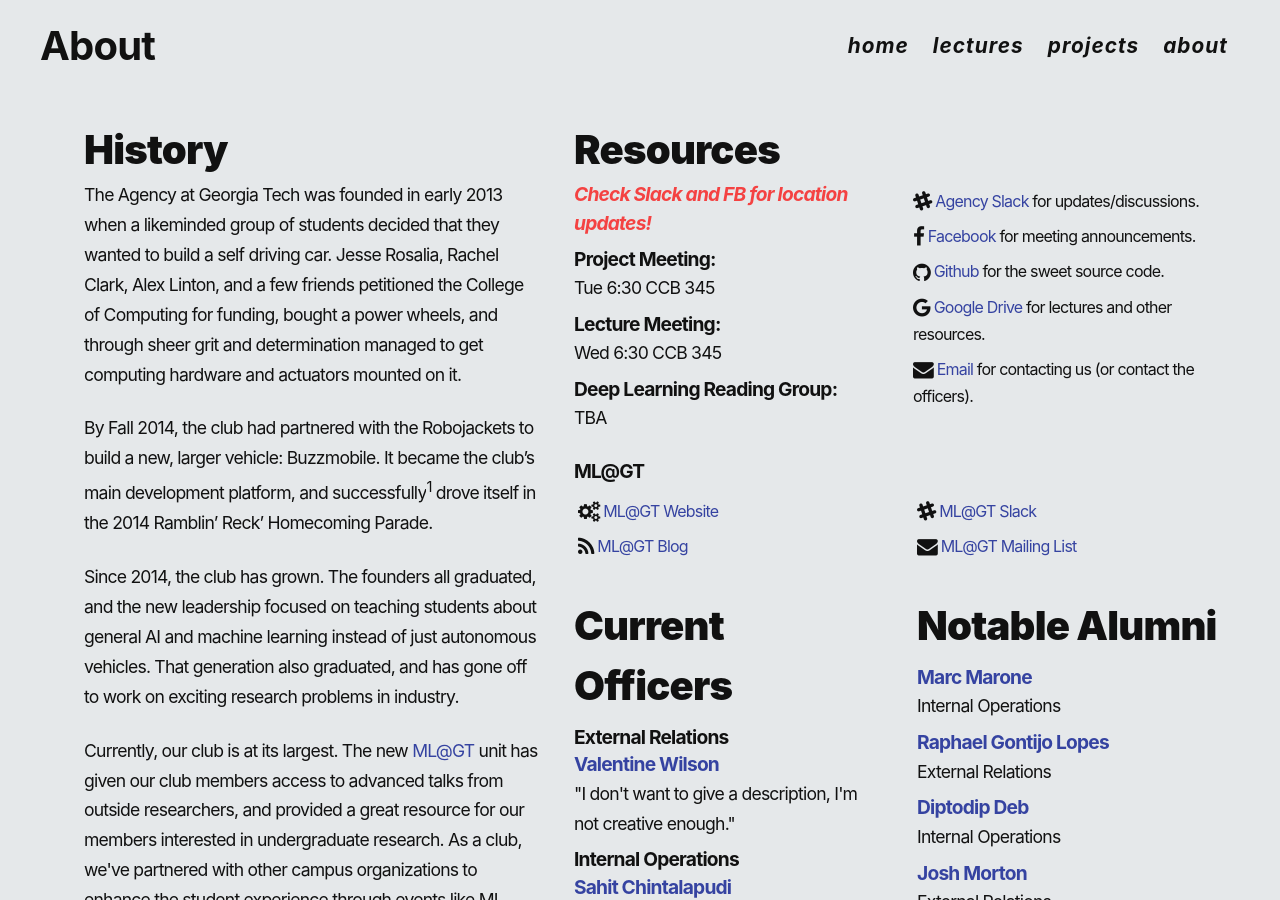
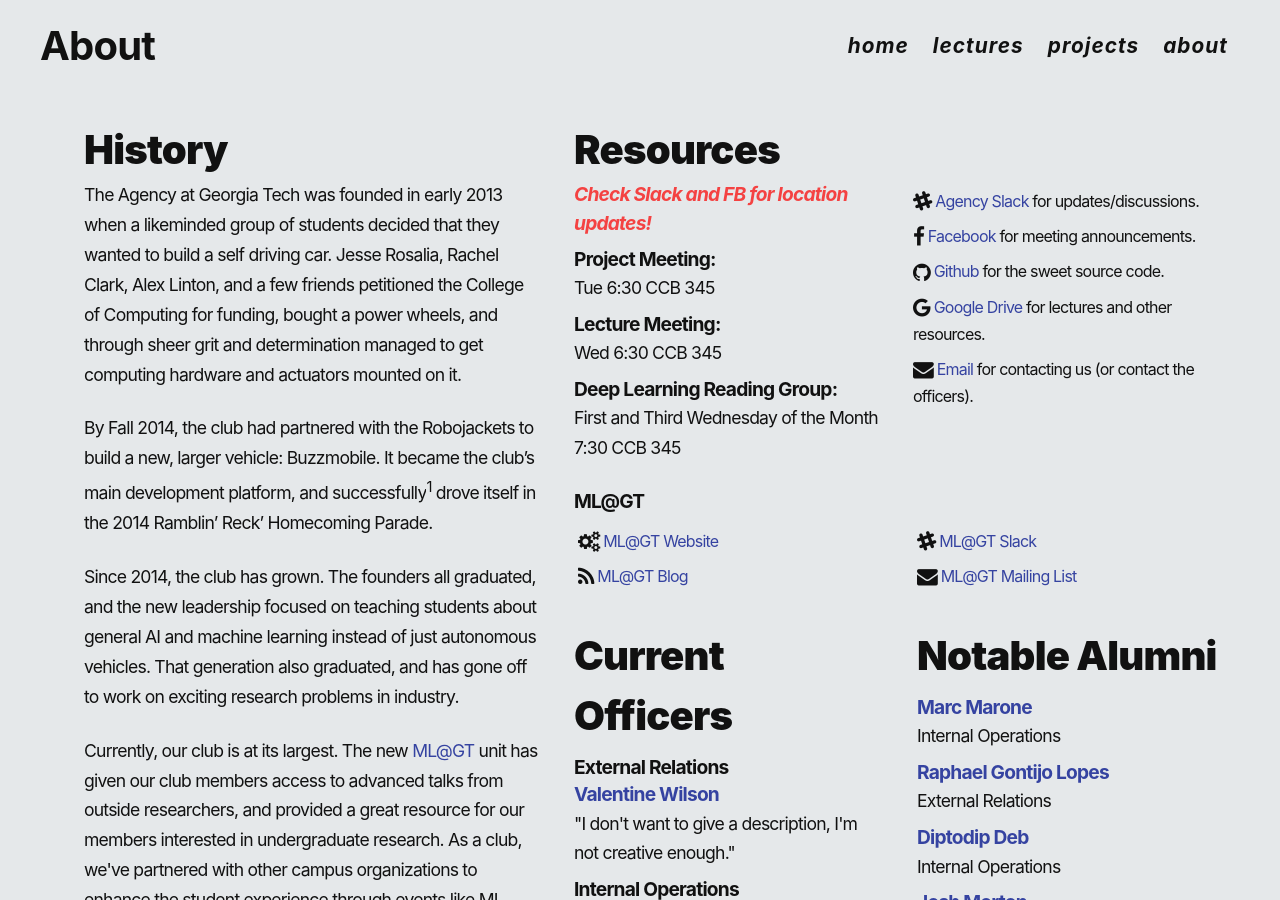
Before and after one commit to gtagency/gtagency.github.com, a Jekyll site: the page built from about.html, in a window 1280 px wide and 900 px high. Built offline with Jekyll 4.4.1, drawn with Linux system fonts in a browser that asks for light colours.

Commit message:
reading group info

```diff
--- a/about.html
+++ b/about.html
@@ -57,7 +57,7 @@
                                 </li>
                                 <li>
                                     <h2><b>Deep Learning Reading Group:</b></h2>
-                                    <p>TBA</p>
+                                    <p>First and Third Wednesday of the Month 7:30 CCB 345</p>
                                 </li>
                             </ul>
                         </div>
```
